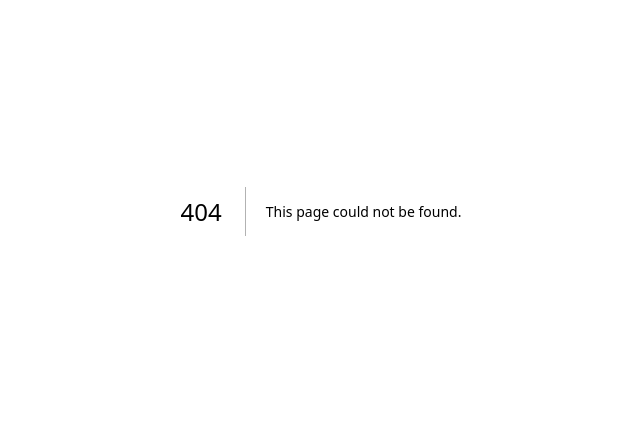
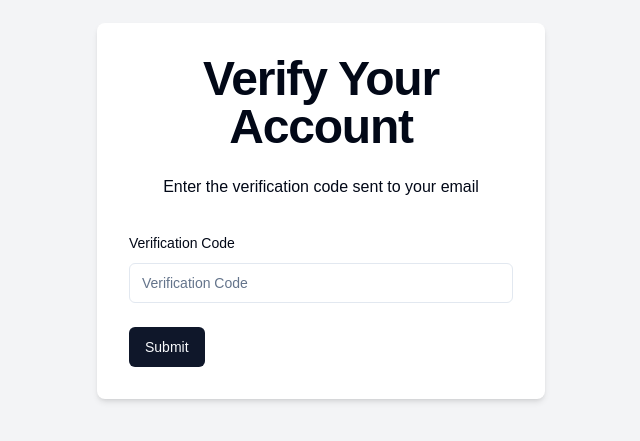
Before and after one commit to amank736836/Stealthy-Note, a Next.js app: page /verify/1 in a window 1280 px wide. Before the commit this address had no page. Shown: the part 189-630 px from the top of the page, without its empty margins (319-959 px from the left). Built offline with nearby package versions, Linux system fonts and the light colour scheme.

Commit message:
Add VerifyAccount component for user verification process

```diff
--- /dev/null
+++ b/src/app/(auth)/verify/[username]/page.tsx
@@ -0,0 +1,110 @@
+"use client";
+
+import { Button } from "@/components/ui/button";
+import {
+  Form,
+  FormControl,
+  FormField,
+  FormItem,
+  FormLabel,
+  FormMessage,
+} from "@/components/ui/form";
+import { Input } from "@/components/ui/input";
+import { useToast } from "@/hooks/use-toast";
+import { verifySchema } from "@/schemas/verifySchema";
+import { ApiResponse } from "@/types/ApiResponse";
+import { zodResolver } from "@hookform/resolvers/zod";
+import axios, { AxiosError } from "axios";
+import { useParams, useRouter } from "next/navigation";
+import { useState } from "react";
+import { useForm } from "react-hook-form";
+import * as z from "zod";
+
+function VerifyAccount() {
+  const router = useRouter();
+
+  const param = useParams<{ username: string }>();
+
+  const { toast } = useToast();
+
+  const form = useForm<z.infer<typeof verifySchema>>({
+    resolver: zodResolver(verifySchema),
+  });
+
+  const [loading, setLoading] = useState<boolean>(false);
+
+  const onSubmit = async (data: z.infer<typeof verifySchema>) => {
+    try {
+      setLoading(true);
+      const response = await axios.post("/api/verifyCode", {
+        username: param.username,
+        code: data.verifyCode,
+      });
+
+      toast({
+        title: "Success",
+        description: response.data.message,
+      });
+
+      router.replace("../sign-in");
+    } catch (error) {
+      console.error("Error in verifying user", error);
+
+      const axiosError = error as AxiosError<ApiResponse>;
+
+      let errorMessage =
+        axiosError.response?.data.message || "Error verifying user";
+
+      toast({
+        title: "Sign Up Failed",
+        description: errorMessage,
+        variant: "destructive",
+      });
+
+      if (
+        errorMessage ===
+        "Verification Code has expired, please signup again to get a new code"
+      ) {
+        router.replace("../sign-up");
+      } else if (errorMessage === "User is already verified") {
+        router.replace("../sign-in");
+      }
+    } finally {
+      form.reset();
+      setLoading(false);
+    }
+  };
+
+  return (
+    <div className="flex justify-center items-center min-h-screen bg-gray-100">
+      <div className="w-full max-w-md p-8 space-y-8 bg-white rounded-lg shadow-md">
+        <div className="text-center">
+          <h1 className="text-4xl font-extrabold tracking-tight lg:text-5xl mb-6">
+            Verify Your Account
+          </h1>
+          <p className="mb-4">Enter the verification code sent to your email</p>
+        </div>
+        <Form {...form}>
+          <form onSubmit={form.handleSubmit(onSubmit)} className="space-y-6">
+            <FormField
+              control={form.control}
+              name="verifyCode"
+              render={({ field }) => (
+                <FormItem>
+                  <FormLabel>Verification Code</FormLabel>
+                  <FormControl>
+                    <Input placeholder="Verification Code" {...field} />
+                  </FormControl>
+                  <FormMessage />
+                </FormItem>
+              )}
+            />
+            <Button type="submit">Submit</Button>
+          </form>
+        </Form>
+      </div>
+    </div>
+  );
+}
+
+export default VerifyAccount;
```
